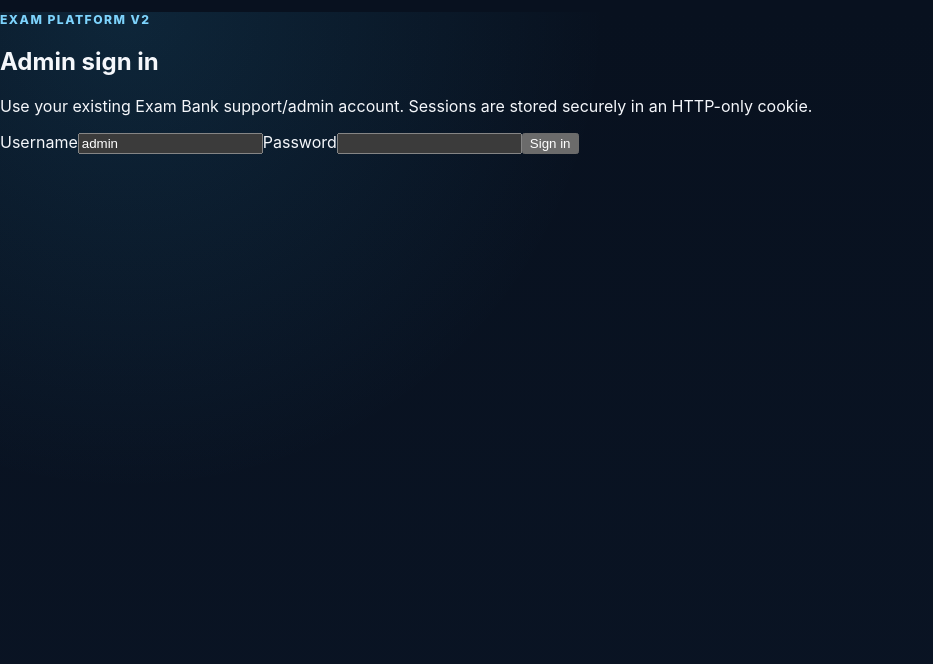
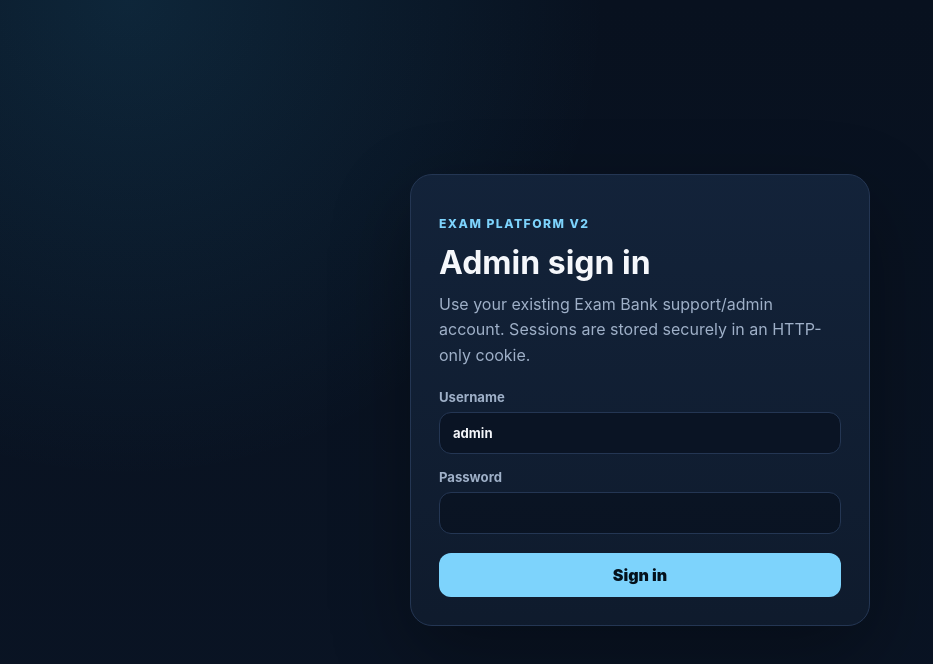
Before and after one commit to constant310/app, a Next.js app in the folder exam-platform-v2/: page /login in a window 1280 px wide. Shown: the top 664 px of the page, without its empty margins (0-933 px from the left). Built offline with nearby package versions, Linux system fonts and the light colour scheme; no server answers.

Commit message:
Style V2 admin authentication and controls

```diff
--- a/exam-platform-v2/src/app/globals.css
+++ b/exam-platform-v2/src/app/globals.css
@@ -23,6 +23,7 @@ body {
   color: var(--text);
   font-family: Inter, ui-sans-serif, system-ui, -apple-system, BlinkMacSystemFont, "Segoe UI", sans-serif;
 }
+button, input { font: inherit; }
 
 .shell { width: min(1180px, calc(100% - 32px)); margin: 0 auto; padding: 42px 0 80px; }
 .hero { display: flex; align-items: flex-start; justify-content: space-between; gap: 28px; margin-bottom: 28px; }
@@ -30,6 +31,13 @@ body {
 .hero p { max-width: 760px; color: var(--muted); line-height: 1.65; margin: 0; }
 .eyebrow { color: var(--accent) !important; text-transform: uppercase; letter-spacing: .12em; font-size: .76rem; font-weight: 800; }
 .status-pill { border: 1px solid rgba(125, 211, 252, .3); background: rgba(125, 211, 252, .08); color: var(--accent); padding: 9px 12px; border-radius: 999px; white-space: nowrap; font-size: .82rem; font-weight: 700; }
+.admin-controls { display: flex; align-items: center; justify-content: flex-end; flex-wrap: wrap; gap: 10px; }
+.admin-name { display: grid; text-align: right; gap: 2px; margin-right: 2px; }
+.admin-name strong { font-size: .82rem; }
+.admin-name span { color: var(--muted); font-size: .72rem; text-transform: uppercase; letter-spacing: .08em; }
+.ghost-button { border: 1px solid var(--line); background: rgba(8,17,31,.6); color: var(--text); padding: 9px 12px; border-radius: 999px; cursor: pointer; }
+.ghost-button:hover { border-color: rgba(125,211,252,.45); }
+.security-notice { margin-top: 12px !important; color: var(--warn) !important; font-size: .88rem; }
 
 .metrics-grid { display: grid; grid-template-columns: repeat(4, minmax(0, 1fr)); gap: 14px; margin-bottom: 18px; }
 .metric-card, .panel { background: linear-gradient(180deg, rgba(19,35,58,.96), rgba(15,27,45,.96)); border: 1px solid var(--line); border-radius: 18px; box-shadow: 0 18px 40px rgba(0,0,0,.16); }
@@ -56,6 +64,17 @@ body {
 .roadmap-grid > div { background: rgba(8,17,31,.5); border: 1px solid rgba(36,54,83,.75); border-radius: 13px; padding: 15px; display: grid; gap: 6px; }
 .roadmap-grid span { color: var(--muted); font-size: .84rem; line-height: 1.45; }
 
+.login-shell { min-height: 100vh; display: grid; place-items: center; padding: 24px; }
+.login-card { width: min(460px, 100%); background: linear-gradient(180deg, rgba(19,35,58,.98), rgba(15,27,45,.98)); border: 1px solid var(--line); border-radius: 22px; padding: 28px; box-shadow: 0 28px 80px rgba(0,0,0,.32); }
+.login-card h1 { font-size: 2rem; margin: 4px 0 10px; }
+.login-copy { color: var(--muted); line-height: 1.6; margin: 0 0 20px; }
+.login-error { border: 1px solid rgba(252,165,165,.3); background: rgba(252,165,165,.08); color: var(--danger); border-radius: 12px; padding: 11px 12px; margin-bottom: 16px; font-size: .88rem; }
+.login-form { display: grid; gap: 15px; }
+.login-form label { display: grid; gap: 7px; color: var(--muted); font-size: .82rem; font-weight: 700; }
+.login-form input { width: 100%; border: 1px solid var(--line); background: rgba(8,17,31,.7); color: var(--text); border-radius: 12px; padding: 12px 13px; outline: none; }
+.login-form input:focus { border-color: rgba(125,211,252,.65); box-shadow: 0 0 0 3px rgba(125,211,252,.08); }
+.login-form button { border: 0; background: var(--accent); color: #04111c; font-weight: 900; border-radius: 12px; padding: 12px 16px; cursor: pointer; margin-top: 4px; }
+
 @media (max-width: 900px) {
   .metrics-grid { grid-template-columns: repeat(2, minmax(0,1fr)); }
   .two-column { grid-template-columns: 1fr; }
@@ -65,6 +84,9 @@ body {
 @media (max-width: 560px) {
   .shell { width: min(100% - 22px, 1180px); padding-top: 26px; }
   .hero { flex-direction: column; }
+  .admin-controls { justify-content: flex-start; }
+  .admin-name { text-align: left; width: 100%; }
   .metrics-grid, .roadmap-grid { grid-template-columns: 1fr; }
   .metric-card { min-height: 108px; }
+  .login-card { padding: 22px; }
 }
```
